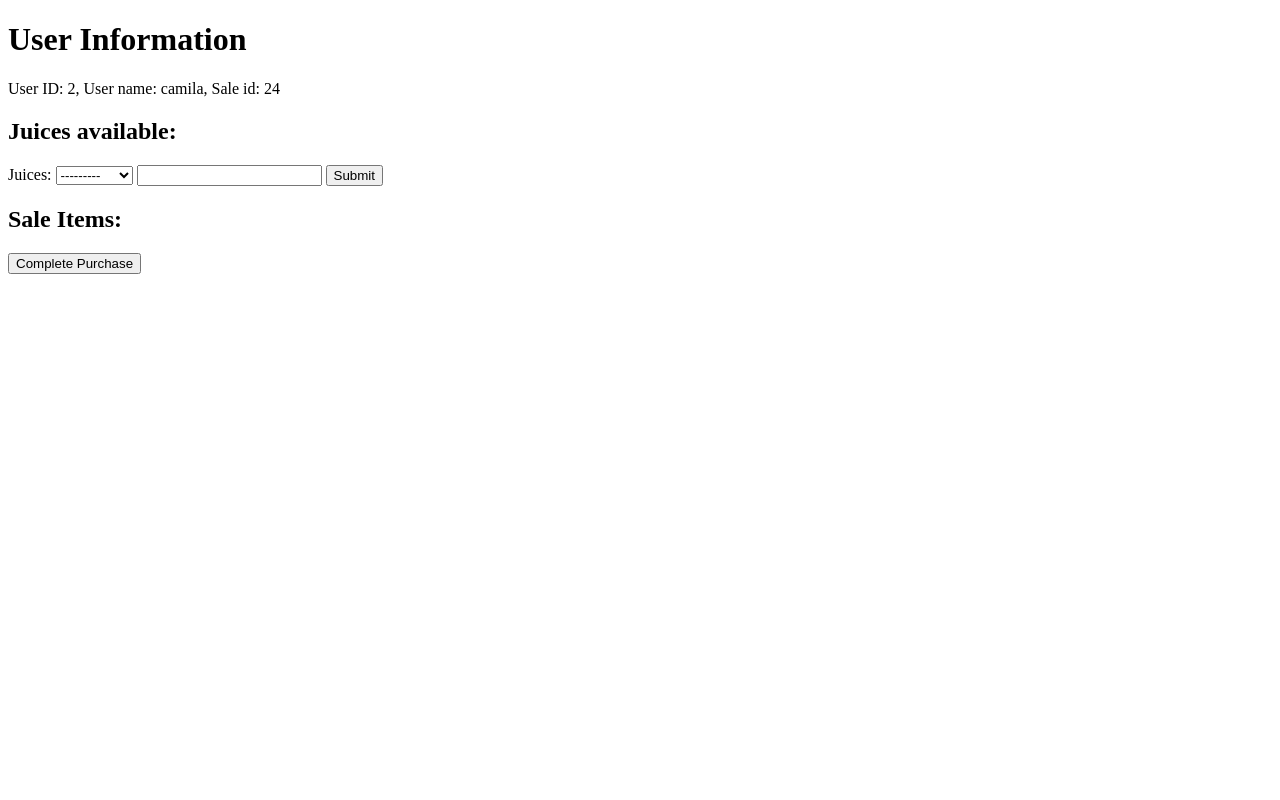
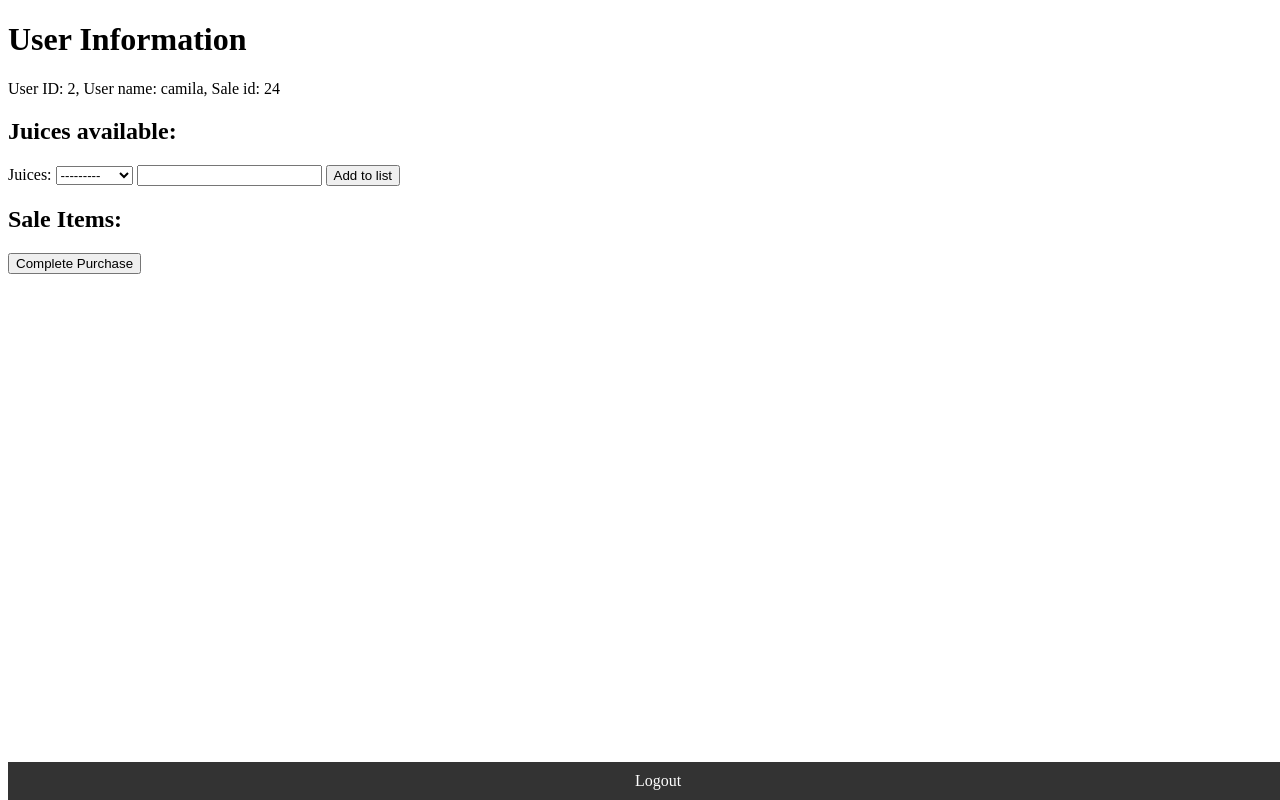
Before and after one commit to CamilaPua/juicycompany, a Django app: page /juiceapp/purchase/ in a window 1280 px wide. Run offline with Django 4.2, Linux system fonts and the light colour scheme; a user stored in the database is signed in; data comes from the database, SQL or seed files in the repository; both versions use the stored data as it was after the commit.

Commit message:
Add log out functionality and footer styles

```diff
--- a/juiceapp/templates/base.html
+++ b/juiceapp/templates/base.html
@@ -2,6 +2,24 @@
 <html>
 <head>
     <title>Juicy Company</title>
+    <style>
+        /* Estilo para el footer */
+        footer {
+            position: fixed;
+            bottom: 0;
+            width: 100%;
+            background-color: #333;
+            color: #fff;
+            text-align: center;
+            padding: 10px;
+        }
+        /* Estilo para los enlaces en el footer */
+        footer a {
+            color: #fff;
+            text-decoration: none;
+            margin: 10px;
+        }
+    </style>
 </head>
 <body>
     {% if user.is_authenticated %}
@@ -19,6 +37,11 @@
         {% endblock %}
     </main>
     <footer>
+        {% block footer %}
+            {% if user.is_authenticated %}
+                <a href="/juiceapp/logout">Logout</a>
+            {% endif %}
+        {% endblock %}
     </footer>
 </body>
 </html>
--- a/juiceapp/templates/login.html
+++ b/juiceapp/templates/login.html
@@ -10,5 +10,7 @@
         <br />
         <input type="submit" value="submit" />
     </form>
+{% endblock %}
+{% block footer %}
     <a href="/juiceapp/register/">Register here</a>
 {% endblock %}
--- a/juiceapp/templates/purchase.html
+++ b/juiceapp/templates/purchase.html
@@ -7,7 +7,7 @@
     {% csrf_token %}
     {{ form }}
     <input type="number" name="quantity">
-    <button type="submit">Submit</button>
+    <button type="submit">Add to list</button>
   </form>
 
   <h2>Sale Items:</h2>
--- a/juiceapp/urls.py
+++ b/juiceapp/urls.py
@@ -12,4 +12,5 @@ urlpatterns = [
     path('juiceapp/purchase/complete_purchase/', views.Purchase.complete_purchase, name='complete_purchase'),
     path('juiceapp/login/', views.user_login, name='user_login'),
     path('juiceapp/register/', views.register_user, name='register_login'),
+    path('juiceapp/logout/', views.user_logout, name='logout'),
 ]
--- a/juiceapp/views.py
+++ b/juiceapp/views.py
@@ -1,10 +1,9 @@
-from django.shortcuts import render, redirect, reverse, HttpResponse
+from django.shortcuts import render, redirect, HttpResponse
 from juiceapp.models import *
 from juiceapp.forms import JuiceForm, UserForm
-from django.contrib.auth.decorators import login_required
 from django.views import View
 from django.contrib.auth.mixins import LoginRequiredMixin
-from django.contrib.auth import authenticate, login
+from django.contrib.auth import authenticate, login, logout
 
 class Purchase(LoginRequiredMixin, View):
     def get(self, request):
@@ -89,3 +88,7 @@
     return render(request, 'register.html',
                     context={'user_form': user_form,
                             'registered': registered})
+
+def user_logout(request):
+    logout(request)
+    return redirect('/juiceapp/login/')
```
Also changed, not shown: db.sqlite3.
